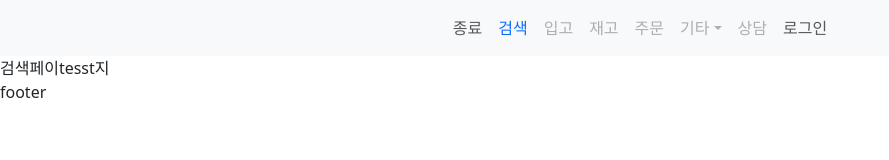
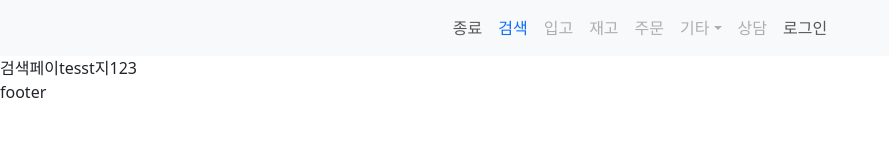
Before and after one commit to dh413/ThankYouFront2, a Next.js app: page /search in a window 1280 px wide. Shown: the top 160 px of the page, without its empty margins (0-889 px from the left). Built offline with nearby package versions, Linux system fonts and the light colour scheme.

Commit message:
커밋테스트

```diff
--- a/src/app/(web)/search/page.tsx
+++ b/src/app/(web)/search/page.tsx
@@ -1,3 +1,3 @@
 export default function SearchPage() {
-  return <div>검색페이tesst지</div>;
+  return <div>검색페이tesst지123</div>;
 }
```
